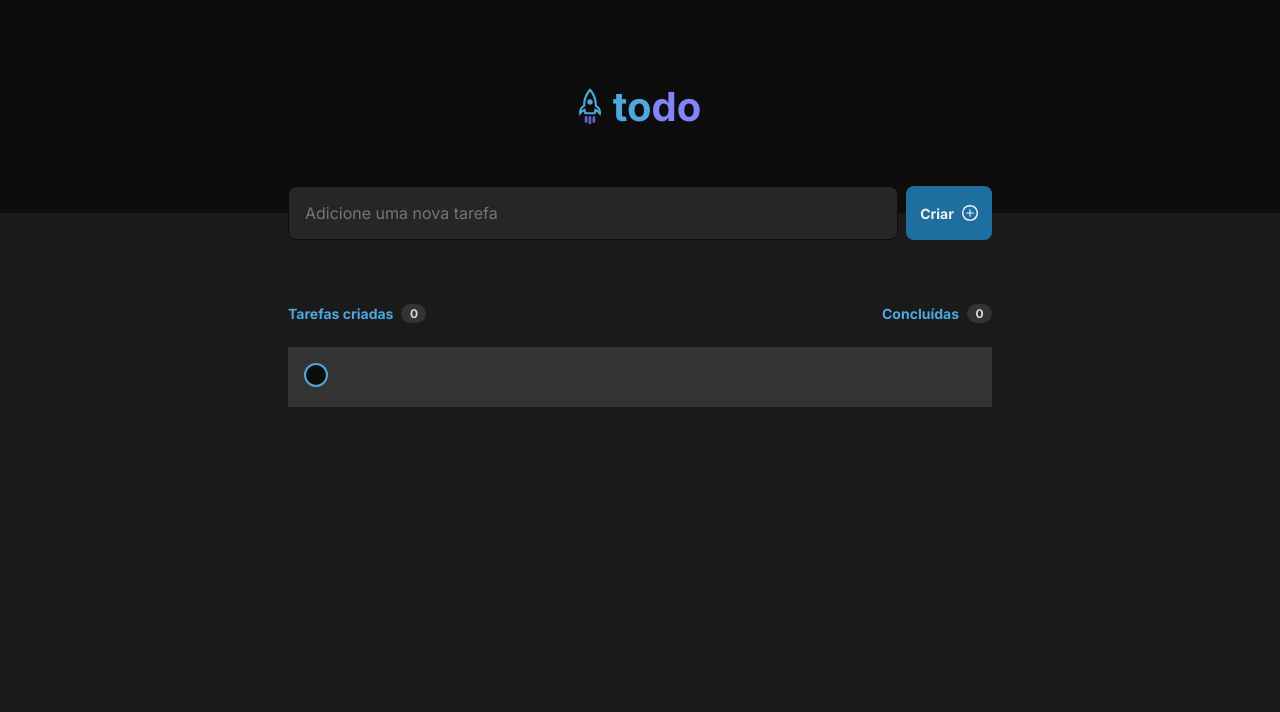
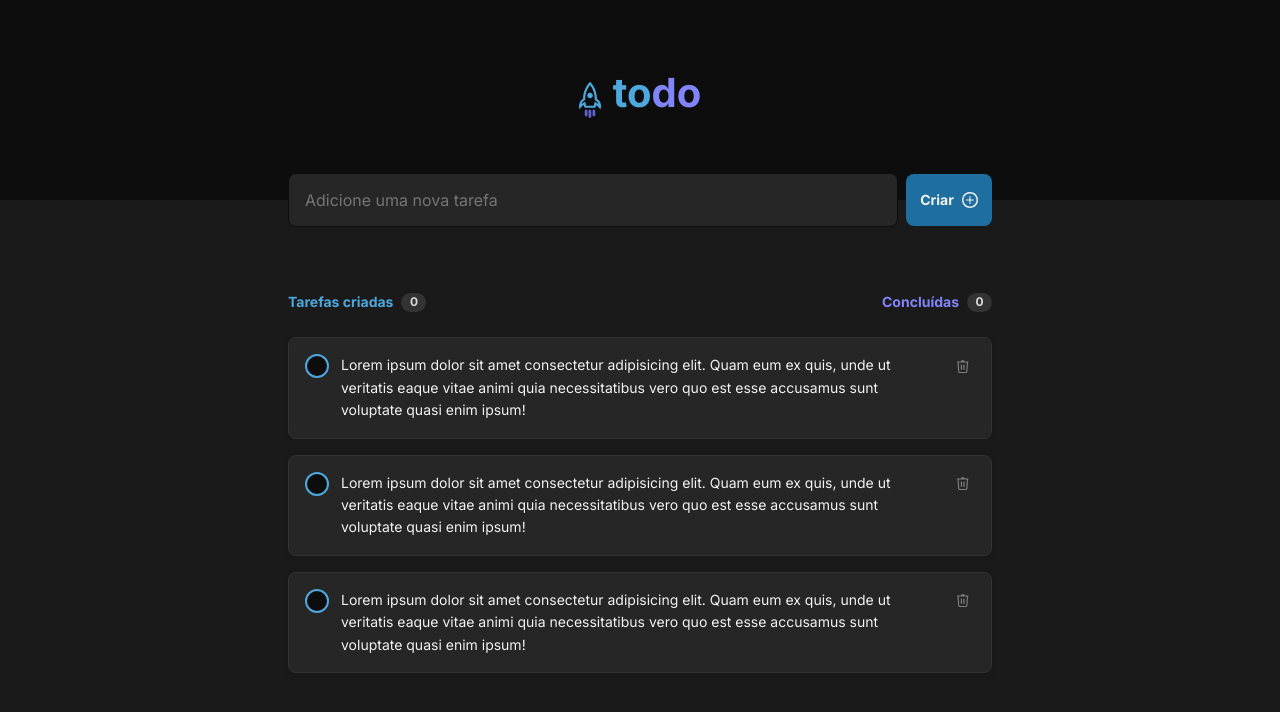
Before and after one commit to Tiago-SO/projeto-to-do-list, a React (Vite) app: page / in a window 1280 px wide. Shown: the top 712 px of the page. Built offline with nearby package versions, Linux system fonts and the light colour scheme.

Commit message:
Finalizando estilização da página.

```diff
--- a/src/components/Record.module.css
+++ b/src/components/Record.module.css
@@ -7,6 +7,7 @@
   margin-bottom: 4rem;
   display: flex;
   justify-content: space-between;
+  align-items: center;
   gap: 0.5rem;
 }
 
@@ -21,6 +22,7 @@
 
 .record form button {
   width: 5.625rem;
+  height: 3.25rem;
   background: var(--blue-dark);
   color: var(--gray-100);
   font-size: 0.875rem;
@@ -32,6 +34,10 @@
   align-items: center;
   gap: 0.5rem;
   cursor: pointer;
+}
+
+.record form button:hover {
+  background: var(--blue)
 }
 
 .record footer {
@@ -52,6 +58,10 @@
   color: var(--blue);
 }
 
+.record footer div:last-child p{
+  color: var(--purple);
+}
+
 .counter {
   width: 1.5625rem;
   height: 1.1875rem;
--- a/src/components/Record.tsx
+++ b/src/components/Record.tsx
@@ -7,13 +7,18 @@ export function Record() {
     <div className={styles.record}>
       <form action="" >
         <input type="text" placeholder='Adicione uma nova tarefa'/>
-        <button><span>Criar</span><img src={plusButton} alt="" /></button>
+        <button type="submit">
+          <span>Criar</span>
+          <img src={plusButton} alt="" />
+        </button>
       </form>
       <footer>
         <div><p>Tarefas criadas</p><span className={styles.counter}>0</span></div>
         <div><p>Concluídas</p><span className={styles.counter}>0</span></div>
       </footer>
       <Tasks />
+      <Tasks />
+      <Tasks />
     </div>
   )
 }
--- a/src/components/Tasks.module.css
+++ b/src/components/Tasks.module.css
@@ -1,10 +1,26 @@
 .task {
-  background: var(--gray-400);
+  display:flex;
+  align-items: flex-start;
+  justify-content: space-between;
+  gap: 0.75rem;
   padding: 1rem;
+  margin-bottom: 1rem;
+  background: var(--gray-500);
+  border: 0.0625rem solid var(--gray-400);
+  box-shadow: 0px 2px 8px rgba(0, 0, 0, 0.06);
+  border-radius: 0.5rem;
+  font-size: 0.875rem;
+}
+
+.task div:first-child {
+  display: flex;
+  align-items: flex-start;
+  gap: 0.75rem;
 }
 
 .task input[type="checkbox"] {
   appearance: none;
+  flex-shrink: 0;
   width: 1.5rem;
   height: 1.5rem;
   background: var(--gray-700);
@@ -20,3 +36,39 @@
   background-position: center;
   border: 0;
 }
+
+.task input[type="checkbox"]:hover {
+  background: var(--blue-dark) 0.2;
+  border: 0.164375rem solid var(--blue-dark);
+}
+
+.task input[type="checkbox"]:checked:hover {
+  background: var(--purple);
+  background-image: url(../assets/checked.svg);
+  background-size: 60%;
+  background-repeat: no-repeat;
+  background-position: center;
+  border: none;
+}
+
+.trash {
+ width: 1.5rem;
+ height: 1.5rem;
+ flex-shrink: 0;
+ background: transparent;
+ border: 0;
+ background-image: url(../assets/trash.svg);
+ background-size: 50%;
+ background-repeat: no-repeat;
+ background-position: center;
+}
+
+.trash:hover {
+  background: var(--gray-400);
+  background-image: url(../assets/red-trash.svg);
+  background-size: 50%;
+  background-repeat: no-repeat;
+  background-position: center;
+  border-radius: 0.25rem;
+  cursor: pointer;
+}
--- a/src/components/Tasks.tsx
+++ b/src/components/Tasks.tsx
@@ -3,9 +3,12 @@ import styles from './Tasks.module.css';
 export function Tasks() {
   return(
     <div className={styles.task}>
-      <div className={styles.checkbox}>
-      <input type="checkbox" />
+
+      <div>
+      <input type="checkbox" placeholder="Adicione uma nova tarefa!" />
+      <p>Lorem ipsum dolor sit amet consectetur adipisicing elit. Quam eum ex quis, unde ut veritatis eaque vitae animi quia necessitatibus vero quo est esse accusamus sunt voluptate quasi enim ipsum!</p>
       </div>
+      <button className={styles.trash} title="Apagar tarefa" type="submit"></button>
     </div>
   )
 }
--- a/src/global.css
+++ b/src/global.css
@@ -28,7 +28,6 @@
 
 body {
   background: var(--gray-600);
-  color: var(--gray-300);
   -webkit-font-smoothing: antialiased;
 }
 
@@ -36,4 +35,6 @@ body, input, textarea, button {
   font-family: 'Inter', sans-serif;
   font-weight: 400;
   font-size: 1rem;
+  line-height: 140%;
+  color: var(--gray-100);
 }
```
Also changed, not shown: src/assets/red-trash.svg (added), src/assets/trash.svg (added).
